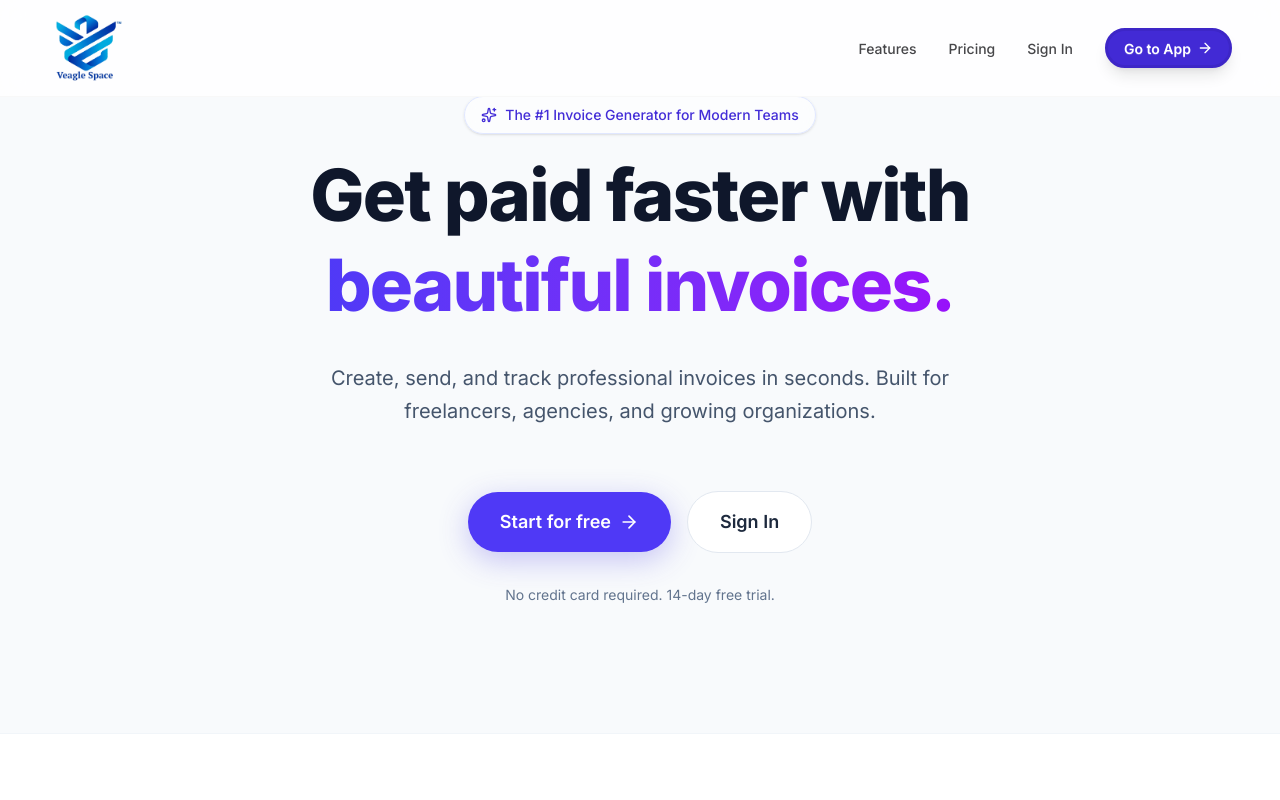
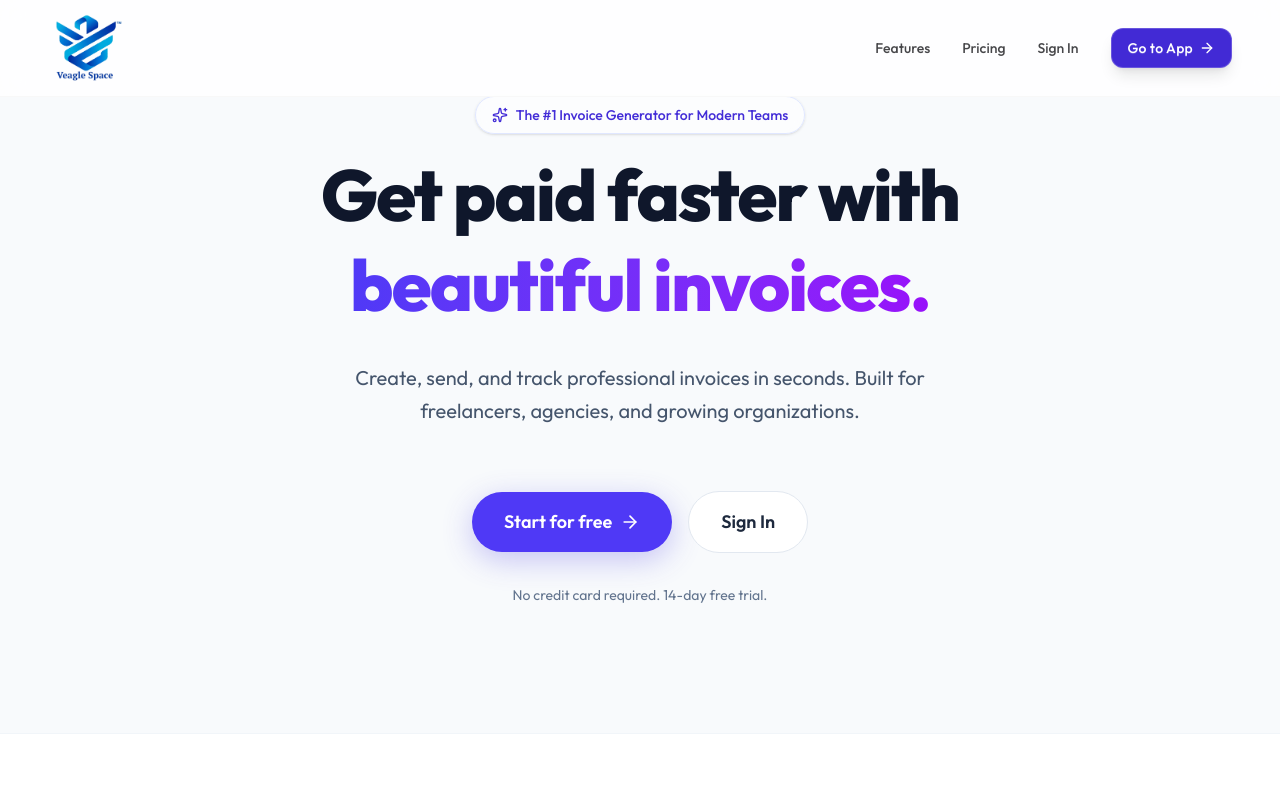
Before and after one commit to veaglespace-Tech/invoice-generator, a Next.js app in the folder client/: page / in a window 1280 px wide. Shown: the top 800 px of the page. Built offline with nearby package versions, Linux system fonts and the light colour scheme.

Commit message:
Update font to Outfit and add global premium button styles

```diff
--- a/client/src/app/globals.css
+++ b/client/src/app/globals.css
@@ -15,7 +15,7 @@
   --color-muted: var(--muted);
   --color-muted-foreground: var(--muted-foreground);
 
-  --font-sans: var(--font-inter);
+  --font-sans: var(--font-outfit);
 }
 
 :root {
@@ -63,6 +63,33 @@ body {
   outline-offset: -1px;
 }
 
+/* Premium Buttons Styling */
+.btn {
+  border-radius: 12px !important;
+  font-weight: 500 !important;
+  letter-spacing: 0.02em;
+  transition: all 0.3s cubic-bezier(0.4, 0, 0.2, 1) !important;
+  border: 1px solid rgba(0, 0, 0, 0.05) !important;
+}
+
+.btn:hover {
+  transform: translateY(-2px) !important;
+  box-shadow: 0 10px 25px -5px rgba(0, 0, 0, 0.1), 0 8px 10px -6px rgba(0, 0, 0, 0.1) !important;
+}
+
+.btn:active {
+  transform: translateY(0) !important;
+  box-shadow: none !important;
+}
+
+.btn-primary {
+  border: 1px solid rgba(255, 255, 255, 0.2) !important;
+}
+
+.btn-primary:hover {
+  box-shadow: 0 10px 25px -5px rgba(37, 99, 235, 0.4), 0 8px 10px -6px rgba(37, 99, 235, 0.4) !important;
+}
+
 /* Print Styles for Invoice Generator */
 @media print {
   body * {
--- a/client/src/app/layout.tsx
+++ b/client/src/app/layout.tsx
@@ -1,9 +1,9 @@
 import type { Metadata } from "next";
-import { Inter } from "next/font/google";
+import { Outfit } from "next/font/google";
 import "./globals.css";
 
-const inter = Inter({
-  variable: "--font-inter",
+const outfit = Outfit({
+  variable: "--font-outfit",
   subsets: ["latin"],
   preload: false,
 });
@@ -24,7 +24,7 @@ export default function RootLayout({
   return (
     <html
       lang="en"
-      className={`${inter.variable} h-full antialiased`}
+      className={`${outfit.variable} h-full antialiased`}
       data-theme="corporate"
     >
       <body className="min-h-full flex flex-col bg-base-100 text-base-content">{children}</body>
```
